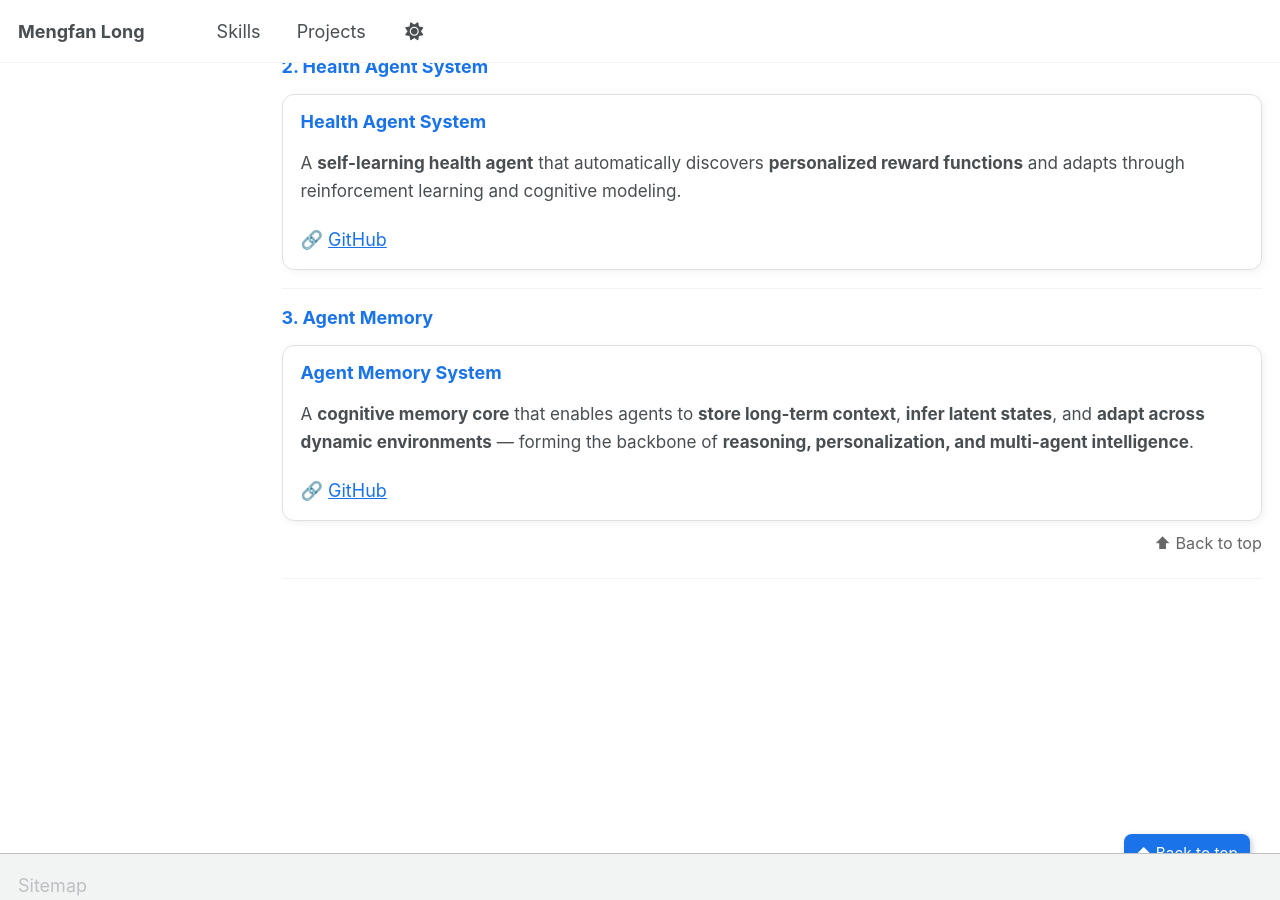
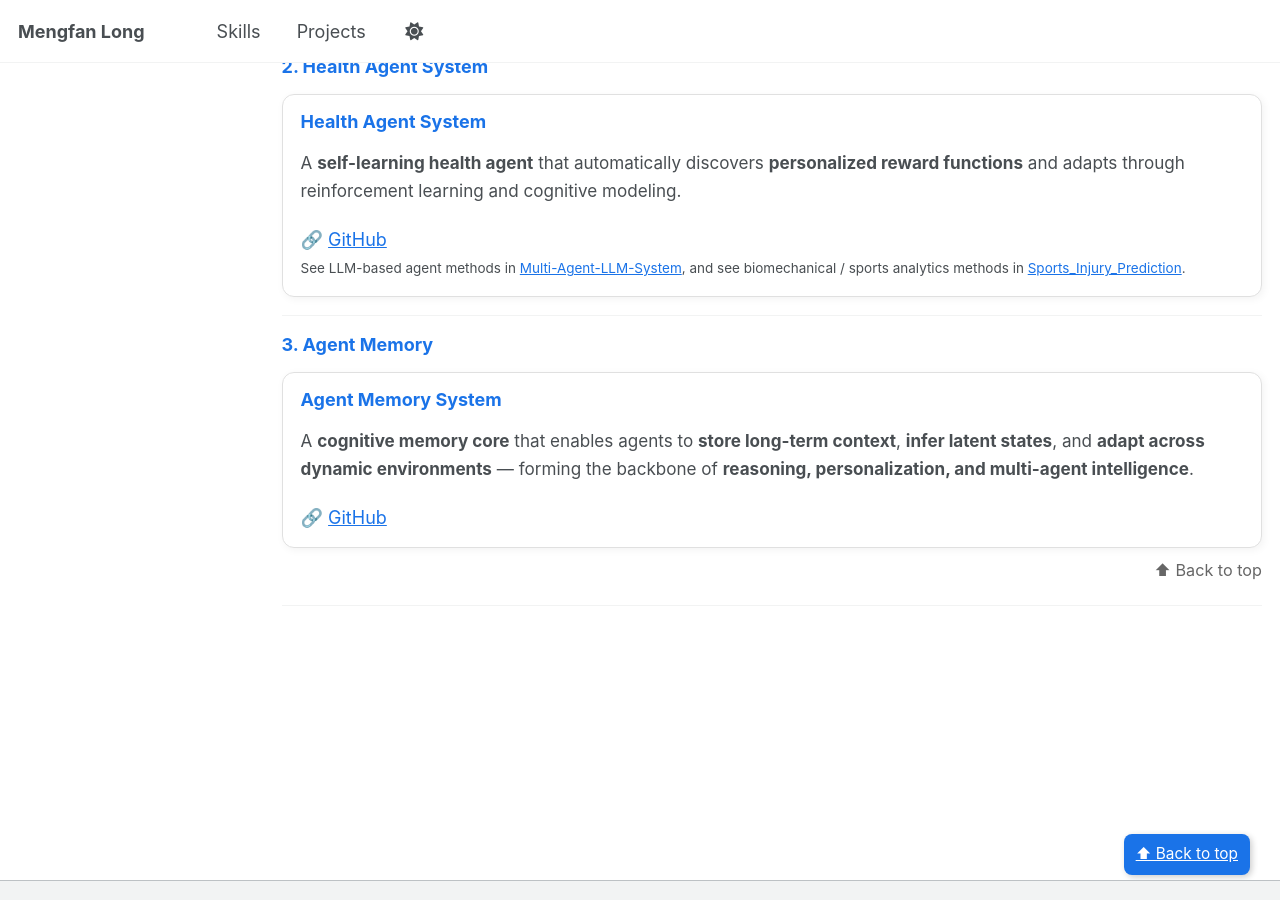
Before and after one commit to kevinlmf/kevinlmf.github.io, a Jekyll site: the page built from _pages/projects.md, in a window 1280 px wide and 900 px high, scrolled down 2257 px. Built offline with Jekyll 4.4.1, drawn with Linux system fonts in a browser that asks for light colours; a script that is not in the unit is left out.

Commit message:
Update projects.md

```diff
--- a/_pages/projects.md
+++ b/_pages/projects.md
@@ -115,10 +115,18 @@ Building systems that merge **machine learning**, **optimization**, and **contro
 <div class="proj-card">
   <h3>Health Agent System</h3>
   <p>
-    A <b>self-learning health agent</b> that automatically discovers <b>personalized reward functions</b> and adapts through reinforcement learning and cognitive modeling.
+    A <b>self-learning health agent</b> that automatically discovers <b>personalized reward functions</b>
+    and adapts through reinforcement learning and cognitive modeling.
   </p>
-  🔗 <a href="https://github.com/kevinlmf/Health_Agent_System" target="_blank">GitHub</a>
+  🔗 <a href="https://github.com/kevinlmf/Health_Agent_System" target="_blank">GitHub</a><br>
+  <small>
+    See LLM-based agent methods in
+    <a href="https://github.com/kevinlmf/Multi-Agent-LLM-System" target="_blank">Multi-Agent-LLM-System</a>,
+    and see biomechanical / sports analytics methods in
+    <a href="https://github.com/kevinlmf/Sports_Injury_Prediction" target="_blank">Sports_Injury_Prediction</a>.
+  </small>
 </div>
+
 
 ---
 
```
